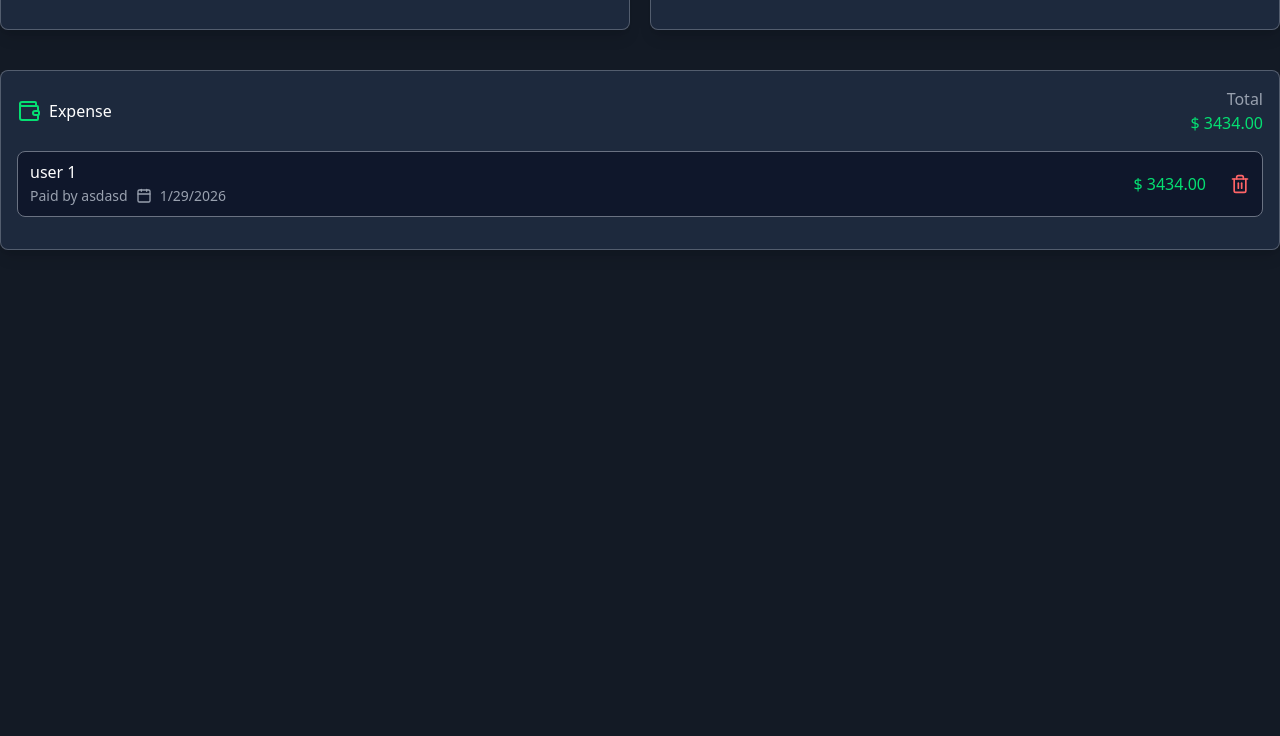
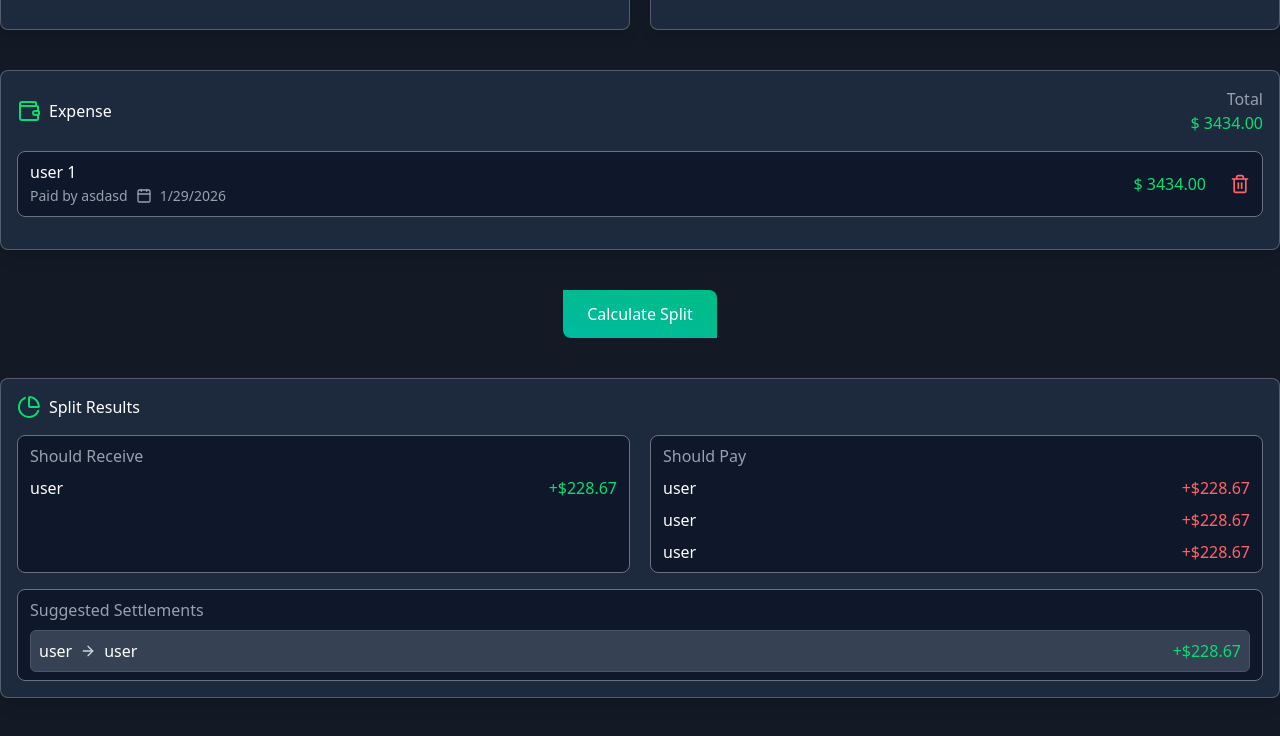
Before and after one commit to rayan2228/split-wise, a website built with Vite: page index.html in a window 1280 px wide. Shown: the part 438-1174 px from the top of the page. Before the commit the page ends 800 px from the top, so only its background shows below. Built offline with nearby package versions, Linux system fonts and the light colour scheme.

Commit message:
feat: add split results and suggested settlements section

```diff
--- a/index.html
+++ b/index.html
@@ -153,6 +153,73 @@
         </div>
       </div>
     </section>
+    <div class="flex items-center justify-center my-5">
+      <button
+        class="bg-linear-to-bl from-[#00bc85] to-[#00bba0] px-6 py-3 rounded-bl-lg rounded-tr-lg cursor-pointer hover:shadow-md shadow-green-300 transition-shadow"
+      >
+        Calculate Split
+      </button>
+    </div>
+    <section class="my-10">
+      <div class="container">
+        <div
+          class="bg-slate-800 shadow-lg border border-gray-300/30 p-4 rounded-lg"
+        >
+          <div class="flex items-center gap-2">
+            <i data-lucide="pieChart" class="text-green-400"></i>
+            <h5>Split Results</h5>
+          </div>
+          <div class="flex justify-between my-4 gap-5">
+            <div
+              class="w-1/2 border border-gray-500 rounded-lg p-2 px-3 bg-slate-900"
+            >
+              <h6 class="text-gray-400">Should Receive</h6>
+              <ul class="flex flex-col gap-2 mt-2">
+                <li class="flex items-center justify-between">
+                  <h6>user</h6>
+                  <h6 class="text-green-400">+$228.67</h6>
+                </li>
+              </ul>
+            </div>
+            <div
+              class="w-1/2 border border-gray-500 rounded-lg p-2 px-3 bg-slate-900"
+            >
+              <h6 class="text-gray-400">Should Pay</h6>
+              <ul class="flex flex-col gap-2 mt-2">
+                <li class="flex items-center justify-between">
+                  <h6>user</h6>
+                  <h6 class="text-red-400">+$228.67</h6>
+                </li>
+                <li class="flex items-center justify-between">
+                  <h6>user</h6>
+                  <h6 class="text-red-400">+$228.67</h6>
+                </li>
+                <li class="flex items-center justify-between">
+                  <h6>user</h6>
+                  <h6 class="text-red-400">+$228.67</h6>
+                </li>
+              </ul>
+            </div>
+          </div>
+
+          <div class="border border-gray-500 rounded-lg p-2 px-3 bg-slate-900">
+            <h6 class="text-gray-400">Suggested Settlements</h6>
+            <ul class="flex flex-col gap-2 mt-2">
+              <li
+                class="flex items-center justify-between bg-gray-700 border p-2 rounded-md border-gray-600"
+              >
+                <div class="flex items-center gap-2">
+                  <h6>user</h6>
+                  <i data-lucide="arrow-right" class="text-gray-300 w-4"></i>
+                  <h6>user</h6>
+                </div>
+                <h6 class="text-green-400">+$228.67</h6>
+              </li>
+            </ul>
+          </div>
+        </div>
+      </div>
+    </section>
     <script src="https://unpkg.com/lucide@latest"></script>
     <script>
       lucide.createIcons();
```
